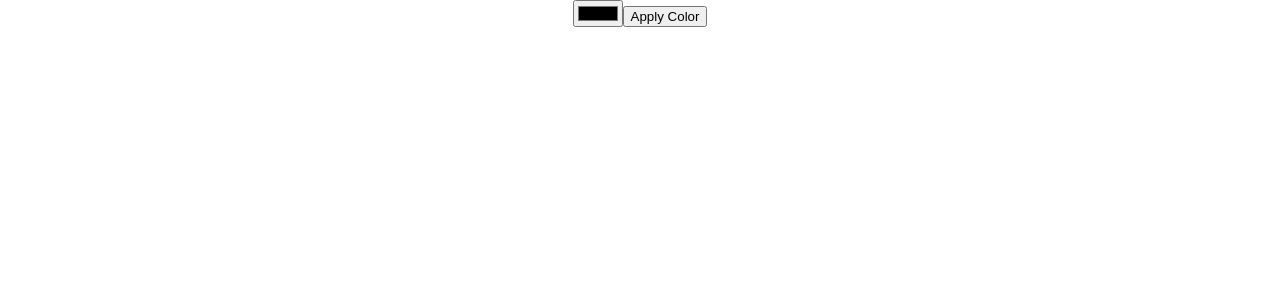
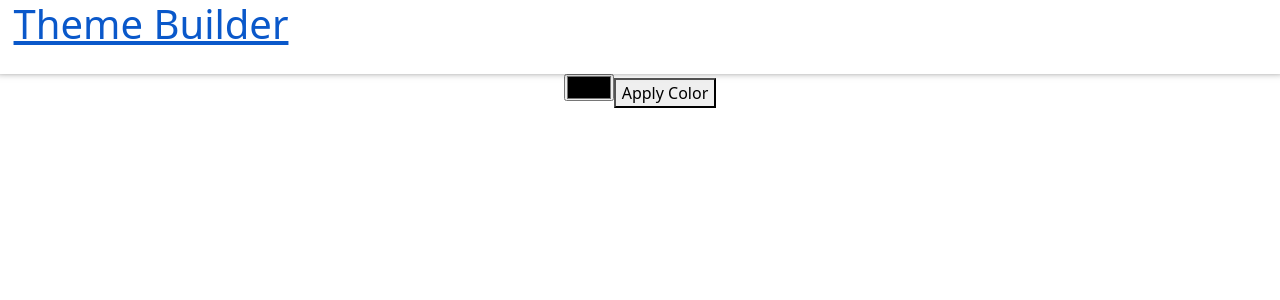
Before and after one commit to kananmhn/react-firebase-app, a React (Create React App) app: page / in a window 1280 px wide. Shown: the top 300 px of the page. Built offline with nearby package versions, Linux system fonts and the light colour scheme.

Commit message:
changes added

```diff
--- a/colors.json
+++ b/colors.json
@@ -1,4 +1,4 @@
 {
-    "fontColor": "#f2f2f2",
+    "fontColor": "#bf7d7d",
     "BGColor": "#c09b9b"
 }
--- a/package.json
+++ b/package.json
@@ -7,6 +7,7 @@
     "@testing-library/jest-dom": "^5.17.0",
     "@testing-library/react": "^13.4.0",
     "@testing-library/user-event": "^13.5.0",
+    "bootstrap": "^5.3.3",
     "cors": "^2.8.5",
     "firebase": "^10.8.1",
     "node-gyp": "^10.0.1",
--- a/src/App.css
+++ b/src/App.css
@@ -1,11 +1,25 @@
+
 .App {
   text-align: center;
 }
 
 .container {
-  width: 100%;
+  width: 100% !important;
   position: relative;
 }
+
+
+.header{
+  display: block;
+  height: 74px;
+  background-color: #fff;
+  box-shadow: 0 -8px 9px 4px #000;
+  z-index: 3;
+  position: relative;
+  width: 100%;
+}
+
+
 
 .heading{
   font-size: 2rem;
--- a/src/App.js
+++ b/src/App.js
@@ -1,10 +1,9 @@
 import React, { useState } from "react";
 import "./App.css";
-import "./css/_color.scss";
+import  Header from "./components/Header/Header";
 
 function App() {
   const [fontColor, setFontColor] = useState("#333");
-  const [backgroundColor, setBackgroundColor] = useState("#fff");
 
   // Function to update font color
   const handleFontColorChange = (event) => {
@@ -13,7 +12,6 @@ function App() {
 
   const applyColor = () => {
     // Apply color to background
-    setBackgroundColor(fontColor);
 
     // Send a request to the server to update the JSON file
     fetch('http://localhost:3001/api/update-color', {
@@ -29,6 +27,8 @@ function App() {
 
   return (
     <div className="App">
+         <Header />
+
       <input type="color" value={fontColor} onChange={handleFontColorChange} />
       <button onClick={applyColor}>Apply Color</button>
     </div>
--- /dev/null
+++ b/src/components/Header/Header.js
@@ -0,0 +1,19 @@
+import React from 'react';
+
+
+const Header = () => {
+    return (
+        <header className='header'>
+            <div className='row'>
+
+                    <div className='logo col-3'>
+                        <a href='/'>
+                            <h1>Theme Builder</h1>
+                        </a>
+                    </div>
+            </div>
+        </header>
+    );
+};
+
+export default Header;
--- a/src/index.js
+++ b/src/index.js
@@ -3,7 +3,7 @@ import ReactDOM from 'react-dom/client';
 import './index.css';
 import App from './App';
 import reportWebVitals from './reportWebVitals';
-
+import 'bootstrap/dist/css/bootstrap.min.css';
 const root = ReactDOM.createRoot(document.getElementById('root'));
 root.render(
   <React.StrictMode>
```
Also changed, not shown: 2 other files (tests, documents, lock files or other folders).
